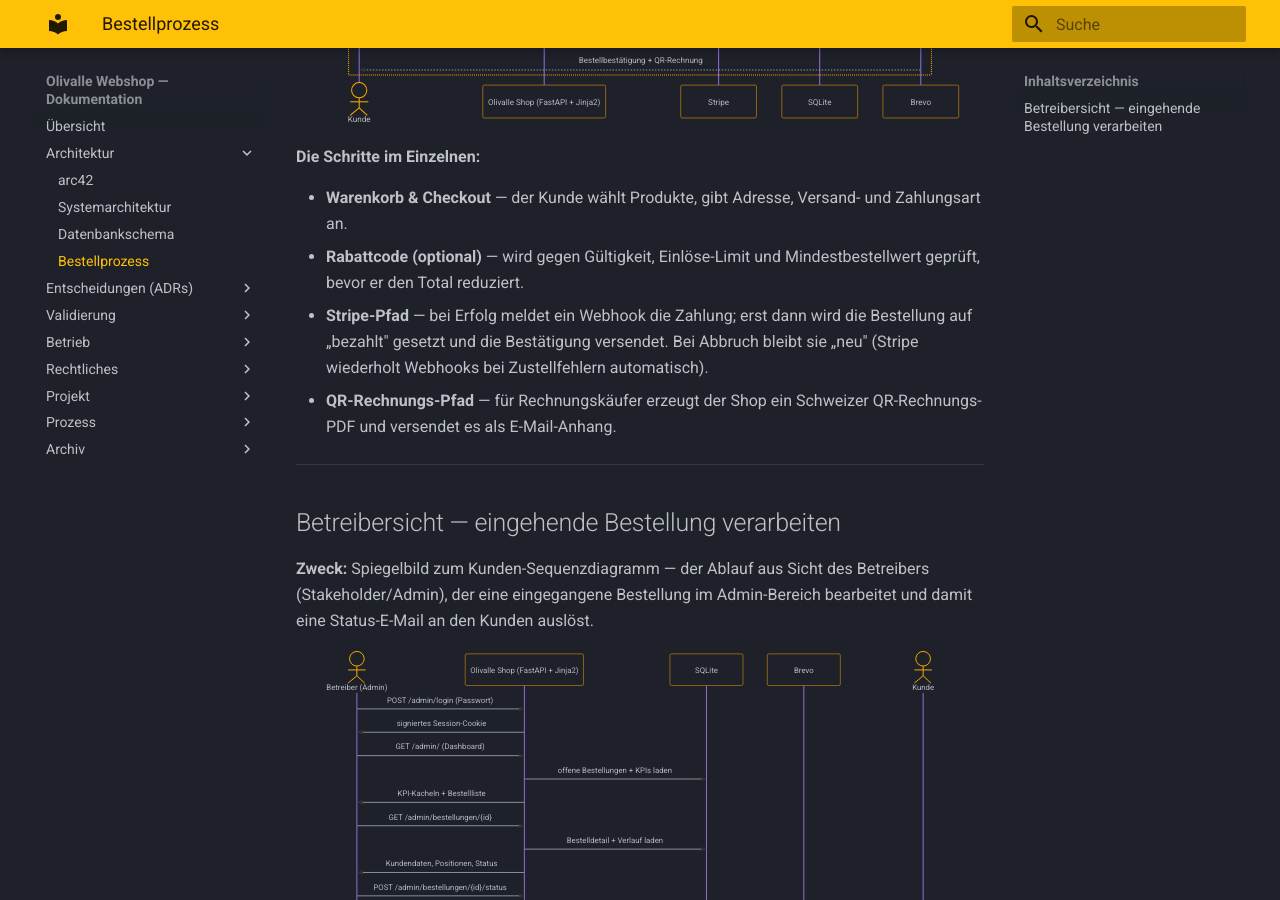
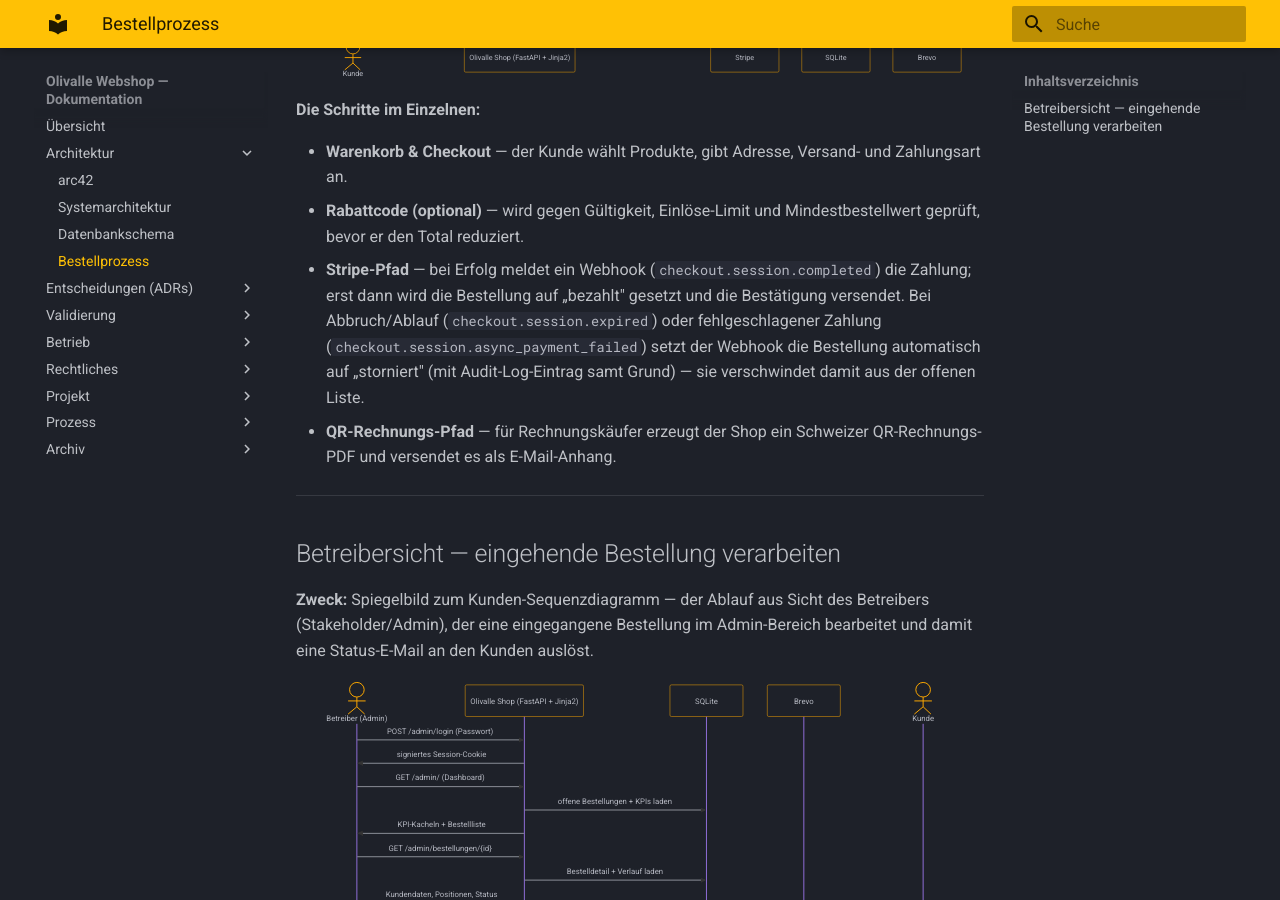
Before and after one commit to konstantinniedermann/olivalle-webshop, an MkDocs documentation site: the page built from docs/bestellprozess.md, in a window 1280 px wide and 900 px high, scrolled down 898 px. Built offline with MkDocs 1.6.1 and Material for MkDocs 9.7.7, drawn with Linux system fonts in a browser that asks for light colours.

Commit message:
docs: Stripe-Abbruch storniert die Bestellung (nicht 'bleibt neu') (#152)
Der Webhook verarbeitet drei Events: completed -> bezahlt,
expired/async_payment_failed -> storniert (je mit Audit-Log).
bestellprozess.md (Diagramm + Fliesstext) und arc42 §5/§8 sowie der
State-Diagramm-Lesehinweis auf den real existierenden Auto-Storno-Pfad
korrigiert (webhooks.py:110-149).

Closes #152

Co-Authored-By: Claude Opus 4.8 (1M context) <noreply@anthropic.com>

```diff
--- a/docs/bestellprozess.md
+++ b/docs/bestellprozess.md
@@ -33,7 +33,8 @@ sequenceDiagram
             Shop->>Brevo: Bestätigungs-E-Mail auslösen
             Brevo-->>Kunde: Bestellbestätigung
         else Zahlung fehlgeschlagen / abgebrochen
-            Stripe-->>Kunde: Fehlerhinweis, Bestellung bleibt "neu"
+            Stripe->>Shop: Webhook checkout.session.expired / async_payment_failed
+            Shop->>DB: Status auf storniert setzen (+ admin_log mit Grund)
         end
     else Zahlungsart QR-Rechnung
         Shop->>Shop: QR-Rechnungs-PDF erzeugen (swiss-qr-bill)
@@ -46,7 +47,7 @@ sequenceDiagram
 
 - **Warenkorb & Checkout** — der Kunde wählt Produkte, gibt Adresse, Versand- und Zahlungsart an.
 - **Rabattcode (optional)** — wird gegen Gültigkeit, Einlöse-Limit und Mindestbestellwert geprüft, bevor er den Total reduziert.
-- **Stripe-Pfad** — bei Erfolg meldet ein Webhook die Zahlung; erst dann wird die Bestellung auf „bezahlt" gesetzt und die Bestätigung versendet. Bei Abbruch bleibt sie „neu" (Stripe wiederholt Webhooks bei Zustellfehlern automatisch).
+- **Stripe-Pfad** — bei Erfolg meldet ein Webhook (`checkout.session.completed`) die Zahlung; erst dann wird die Bestellung auf „bezahlt" gesetzt und die Bestätigung versendet. Bei Abbruch/Ablauf (`checkout.session.expired`) oder fehlgeschlagener Zahlung (`checkout.session.async_payment_failed`) setzt der Webhook die Bestellung automatisch auf „storniert" (mit Audit-Log-Eintrag samt Grund) — sie verschwindet damit aus der offenen Liste.
 - **QR-Rechnungs-Pfad** — für Rechnungskäufer erzeugt der Shop ein Schweizer QR-Rechnungs-PDF und versendet es als E-Mail-Anhang.
 
 ---
```
Also changed, not shown: docs/arc42.md (+3 -2 lines).
